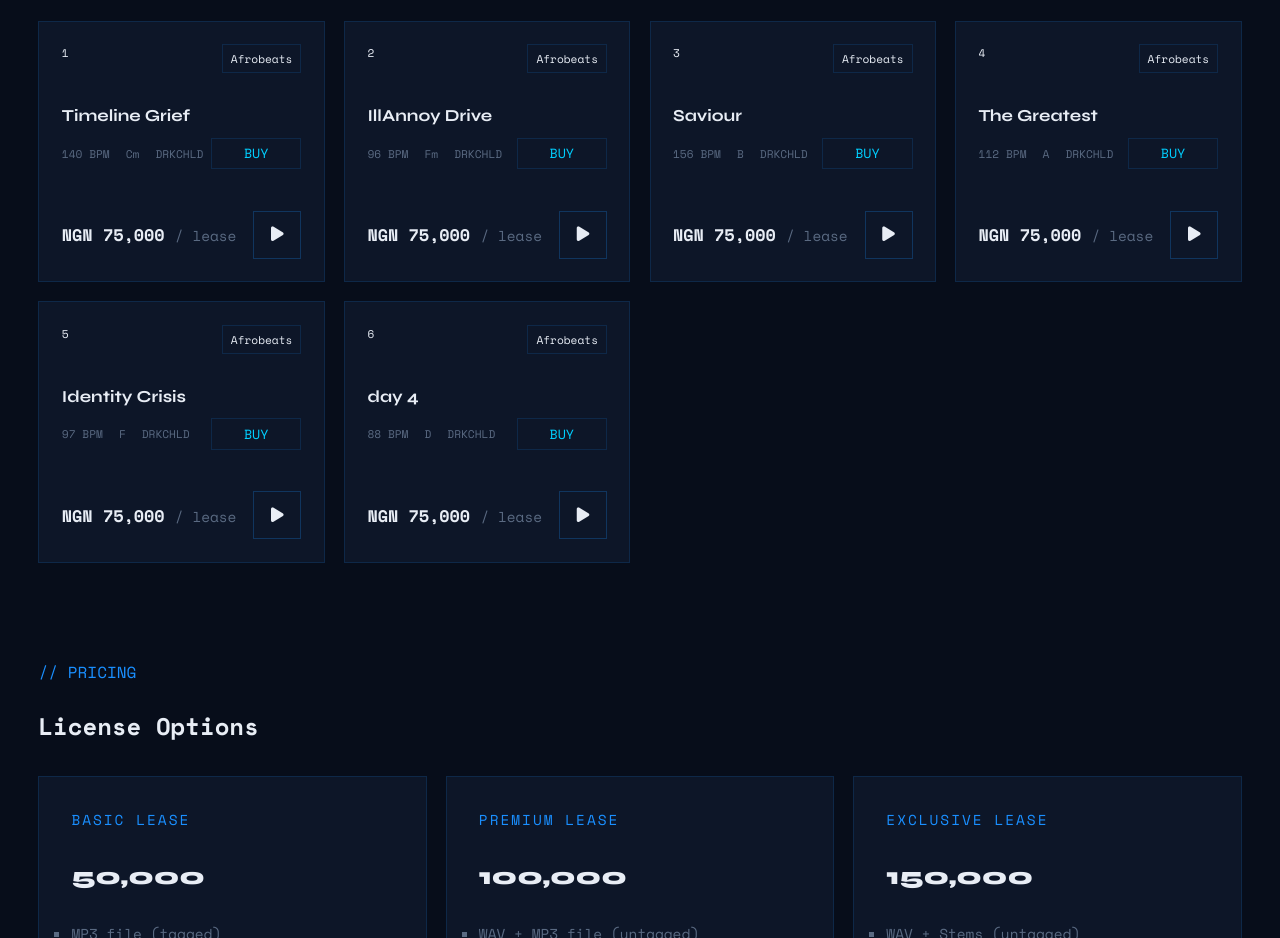
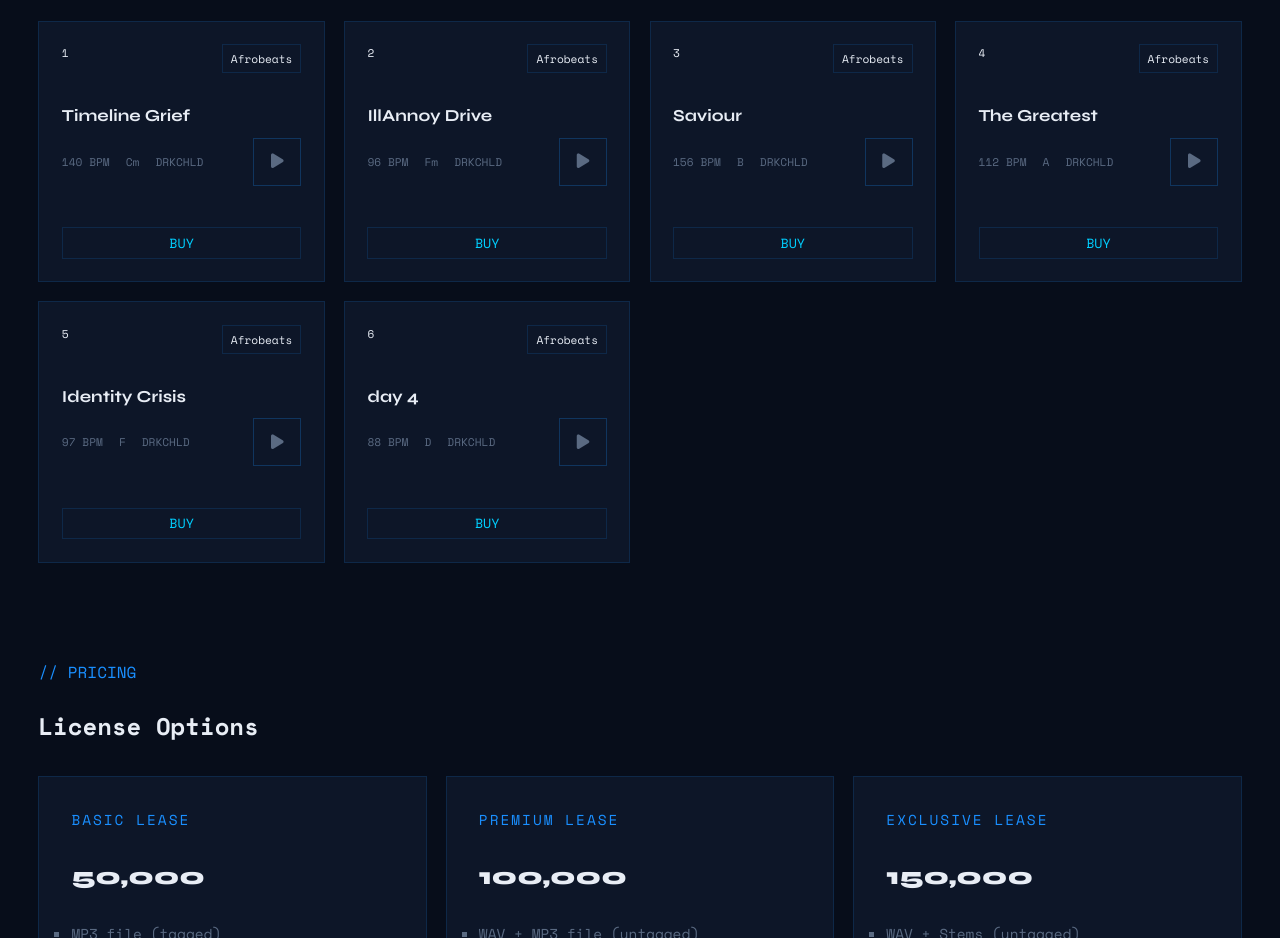
Before and after one commit to salaamii/freiyardstd, a React (Vite) app: page / in a window 1280 px wide. Shown: the part 980-1918 px from the top of the page. Built offline with nearby package versions, Linux system fonts and the light colour scheme; a web font is replaced by a local one.

Commit message:
beat card reconstruction

```diff
--- a/src/beatcard.jsx
+++ b/src/beatcard.jsx
@@ -17,15 +17,16 @@ const Beatcard = ({beat, onSelectBeat}) => {
                          <p>{beat.composer}</p>
                     </div>
 
-                    <div className="buy-btn"><button>BUY</button></div>
+                    <div className="play-btn" onClick={()=> onSelectBeat(beat)}><i className="fa-solid fa-play fa-xl" ></i></div>
+
 
                 </div>
 
             </div>
 
             <div className="price-play">
-                <h2>NGN {beat.price} <span>/ lease</span></h2>
-                <div className="play-btn" onClick={()=> onSelectBeat(beat)}><i className="fa-solid fa-play fa-xl" ></i></div>
+
+                <div className="buy-btn"><button>BUY</button></div>
             </div>
         </div>
     )
--- a/src/index.css
+++ b/src/index.css
@@ -299,8 +299,12 @@ body {
   gap: 1rem;
 }
 
+.buy-btn {
+  width: 100%;
+}
 .buy-btn button {
   padding: 0.3rem 2rem;
+  width: 100%;
   cursor: pointer;
   background: transparent;
   color: var(--accent2);
--- a/src/playerbar.jsx
+++ b/src/playerbar.jsx
@@ -85,7 +85,7 @@ const PlayerBar = ({currentBeat, isPlaying, setIsPlaying, handleSelectBeat}) =>
                 <p>3:28</p>
             </div>
 
-            <div className="buy-btn btn-container">
+            <div className=" btn-container">
                 <button>BUY - {currentBeat.price}</button>
             </div>
             <audio ref={audioRef} />
```
